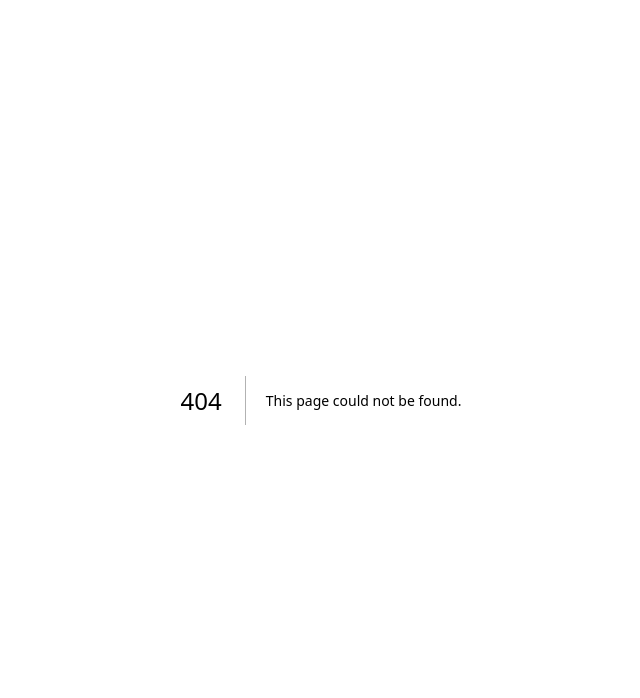
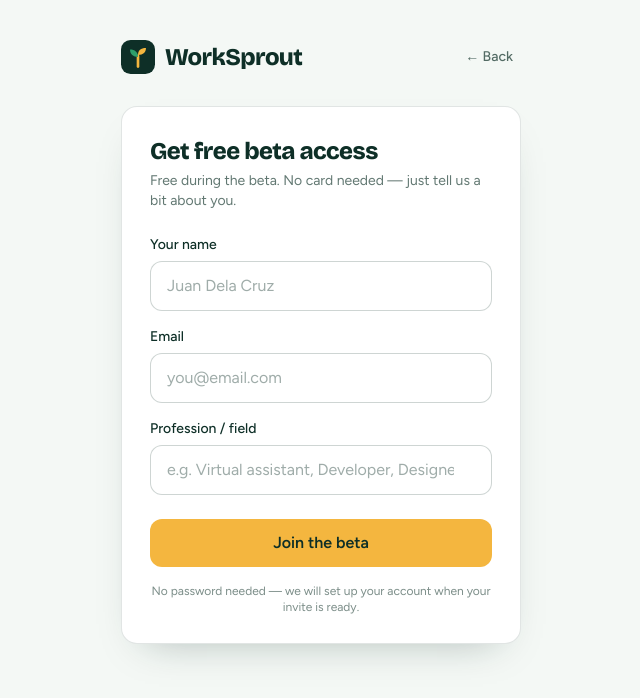
Before and after one commit to siahray/WorkSprout, a Next.js app: page /join in a window 1280 px wide. Before the commit this address had no page. Shown: the top 698 px of the page, without its empty margins (319-959 px from the left). Built offline with nearby package versions, Linux system fonts and the light colour scheme.

Commit message:
feat: add beta tester join flow with profession field

```diff
--- /dev/null
+++ b/app/join/actions.ts
@@ -0,0 +1,38 @@
+'use server'
+
+import { redirect } from 'next/navigation'
+import { createClient } from '@/lib/supabase/server'
+
+export type JoinState = { error?: string }
+
+export async function joinBeta(_prevState: JoinState, formData: FormData): Promise<JoinState> {
+  const fullName = String(formData.get('full_name') ?? '').trim()
+  const email = String(formData.get('email') ?? '').trim().toLowerCase()
+  const profession = String(formData.get('profession') ?? '').trim()
+  const source = String(formData.get('source') ?? 'beta-landing').trim()
+
+  if (!email || !/^[^\s@]+@[^\s@]+\.[^\s@]+$/.test(email)) {
+    return { error: 'Enter a valid email address.' }
+  }
+  if (!profession) {
+    return { error: 'Tell us what you do — it helps us plan the beta.' }
+  }
+
+  const supabase = await createClient()
+  const { error } = await supabase.from('beta_signups').insert({
+    email,
+    full_name: fullName || null,
+    profession,
+    source,
+  })
+
+  if (error) {
+    if (error.code === '23505') {
+      return { error: "You're already on the beta list with this email." }
+    }
+    console.error('beta signup failed:', error.message)
+    return { error: 'Something went wrong — please try again.' }
+  }
+
+  redirect(`/join/success?email=${encodeURIComponent(email)}`)
+}
--- /dev/null
+++ b/app/join/join-form.tsx
@@ -0,0 +1,136 @@
+'use client'
+
+import { useActionState } from 'react'
+import Link from 'next/link'
+import { joinBeta } from './actions'
+import { display } from '@/lib/fonts'
+
+const focus =
+  'focus-visible:outline focus-visible:outline-2 focus-visible:outline-offset-2 focus-visible:outline-[#2E9E6B]'
+
+const professionSuggestions = [
+  'Virtual assistant',
+  'Developer',
+  'Designer',
+  'Writer',
+  'Photographer',
+  'Videographer',
+  'Accountant',
+  'Marketer',
+  'Consultant',
+  'Other',
+]
+
+function Logo() {
+  return (
+    <span className="flex items-center gap-2.5">
+      <svg width="34" height="34" viewBox="0 0 32 32" aria-hidden="true">
+        <rect width="32" height="32" rx="9" fill="#0E2F27" />
+        <path d="M16 25V15" stroke="#F4B63F" strokeWidth="2.5" strokeLinecap="round" />
+        <path d="M16 16c0-4.5-3-7-7.5-7 0 4.5 3 7 7.5 7z" fill="#2E9E6B" />
+        <path d="M16 14c0-4 2.5-6.5 7.5-6.5 0 4-2.5 6.5-7.5 6.5z" fill="#F4B63F" />
+      </svg>
+      <span className={`${display.className} text-2xl font-extrabold tracking-tight`}>WorkSprout</span>
+    </span>
+  )
+}
+
+export function JoinForm({ initialEmail, source }: { initialEmail: string; source: string }) {
+  const [state, formAction, pending] = useActionState(joinBeta, {})
+
+  return (
+    <div className="mx-auto w-full max-w-md px-6">
+      <div className="mb-8 flex items-center justify-between">
+        <Link href="/" className={`${focus} rounded-lg`}>
+          <Logo />
+        </Link>
+        <Link
+          href="/"
+          className={`text-sm font-medium text-[#0E2F27]/70 hover:text-[#0E2F27] ${focus} rounded-lg px-2 py-1`}
+        >
+          ← Back
+        </Link>
+      </div>
+
+      <form
+        action={formAction}
+        className="rounded-2xl border border-[#0E2F27]/12 bg-white p-7 shadow-[0_18px_40px_-24px_rgba(14,47,39,0.35)]"
+      >
+        <input type="hidden" name="source" value={source} />
+        <h1 className={`${display.className} text-2xl font-extrabold tracking-tight`}>Get free beta access</h1>
+        <p className="mt-1 text-sm text-[#0E2F27]/65">
+          Free during the beta. No card needed — just tell us a bit about you.
+        </p>
+
+        <div className="mt-6 space-y-4">
+          <div>
+            <label htmlFor="full_name" className="mb-1.5 block text-sm font-medium">
+              Your name
+            </label>
+            <input
+              id="full_name"
+              name="full_name"
+              type="text"
+              required
+              autoComplete="name"
+              placeholder="Juan Dela Cruz"
+              className={`w-full rounded-xl border border-[#0E2F27]/20 bg-white px-4 py-3 text-[#0E2F27] placeholder:text-[#0E2F27]/40 ${focus}`}
+            />
+          </div>
+          <div>
+            <label htmlFor="email" className="mb-1.5 block text-sm font-medium">
+              Email
+            </label>
+            <input
+              id="email"
+              name="email"
+              type="email"
+              required
+              autoComplete="email"
+              defaultValue={initialEmail}
+              placeholder="you@email.com"
+              className={`w-full rounded-xl border border-[#0E2F27]/20 bg-white px-4 py-3 text-[#0E2F27] placeholder:text-[#0E2F27]/40 ${focus}`}
+            />
+          </div>
+          <div>
+            <label htmlFor="profession" className="mb-1.5 block text-sm font-medium">
+              Profession / field
+            </label>
+            <input
+              id="profession"
+              name="profession"
+              type="text"
+              required
+              list="profession-suggestions"
+              placeholder="e.g. Virtual assistant, Developer, Designer"
+              className={`w-full rounded-xl border border-[#0E2F27]/20 bg-white px-4 py-3 text-[#0E2F27] placeholder:text-[#0E2F27]/40 ${focus}`}
+            />
+            <datalist id="profession-suggestions">
+              {professionSuggestions.map((p) => (
+                <option key={p} value={p} />
+              ))}
+            </datalist>
+          </div>
+        </div>
+
+        {state.error && (
+          <p role="alert" className="mt-4 rounded-lg bg-red-50 px-3 py-2 text-sm font-medium text-red-700">
+            {state.error}
+          </p>
+        )}
+
+        <button
+          type="submit"
+          disabled={pending}
+          className={`mt-6 w-full rounded-xl bg-[#F4B63F] px-5 py-3 font-semibold text-[#0E2F27] hover:bg-[#e9a82a] disabled:opacity-60 ${focus}`}
+        >
+          {pending ? 'Joining…' : 'Join the beta'}
+        </button>
+
+        <p className="mt-4 text-center text-xs text-[#0E2F27]/55">
+          No password needed — we will set up your account when your invite is ready.
+        </p>
+      </form>
+    </div>
+  )
+}
--- /dev/null
+++ b/app/join/page.tsx
@@ -0,0 +1,24 @@
+import type { Metadata } from 'next'
+import { JoinForm } from './join-form'
+import { body } from '@/lib/fonts'
+
+export const metadata: Metadata = {
+  title: 'Join the beta · WorkSprout',
+  robots: { index: false, follow: false },
+}
+
+export default async function JoinPage({
+  searchParams,
+}: {
+  searchParams: Promise<Record<string, string | string[] | undefined>>
+}) {
+  const params = await searchParams
+  const email = typeof params.email === 'string' ? params.email : ''
+  const source = typeof params.source === 'string' ? params.source : 'beta-landing'
+
+  return (
+    <div className={`${body.className} min-h-screen bg-[#F4F8F5] px-6 py-10 text-[#0E2F27]`}>
+      <JoinForm initialEmail={email} source={source} />
+    </div>
+  )
+}
--- /dev/null
+++ b/app/join/success/page.tsx
@@ -0,0 +1,49 @@
+import type { Metadata } from 'next'
+import Link from 'next/link'
+import { body, display } from '@/lib/fonts'
+
+export const metadata: Metadata = {
+  title: "You're on the list · WorkSprout",
+  robots: { index: false, follow: false },
+}
+
+const focus =
+  'focus-visible:outline focus-visible:outline-2 focus-visible:outline-offset-2 focus-visible:outline-[#2E9E6B]'
+
+export default async function JoinSuccessPage({
+  searchParams,
+}: {
+  searchParams: Promise<Record<string, string | string[] | undefined>>
+}) {
+  const params = await searchParams
+  const email = typeof params.email === 'string' ? params.email : ''
+
+  return (
+    <div className={`${body.className} flex min-h-screen items-center justify-center bg-[#F4F8F5] px-6 text-[#0E2F27]`}>
+      <div className="w-full max-w-md rounded-2xl border border-[#0E2F27]/12 bg-white p-8 text-center shadow-[0_18px_40px_-24px_rgba(14,47,39,0.35)]">
+        <div className="mx-auto mb-5 flex h-14 w-14 items-center justify-center rounded-full bg-[#2E9E6B]/15">
+          <svg width="28" height="28" viewBox="0 0 24 24" fill="none" aria-hidden="true">
+            <path d="M5 13l4 4L19 7" stroke="#2E9E6B" strokeWidth="2.5" strokeLinecap="round" strokeLinejoin="round" />
+          </svg>
+        </div>
+
+        <h1 className={`${display.className} text-2xl font-extrabold tracking-tight`}>You&rsquo;re on the list</h1>
+        <p className="mt-2 text-[#0E2F27]/70">
+          Thanks for signing up{email ? (
+            <>
+              , <span className="font-semibold text-[#0E2F27]">{email}</span>
+            </>
+          ) : ''}
+          . We&rsquo;ll reach out with your beta invite soon.
+        </p>
+
+        <Link
+          href="/"
+          className={`mt-6 inline-block rounded-xl bg-[#0E2F27] px-5 py-3 font-semibold text-white hover:bg-[#1F6B52] ${focus}`}
+        >
+          Back to home
+        </Link>
+      </div>
+    </div>
+  )
+}
```
Also changed, not shown: 1 other file (tests, documents, lock files or other folders).
